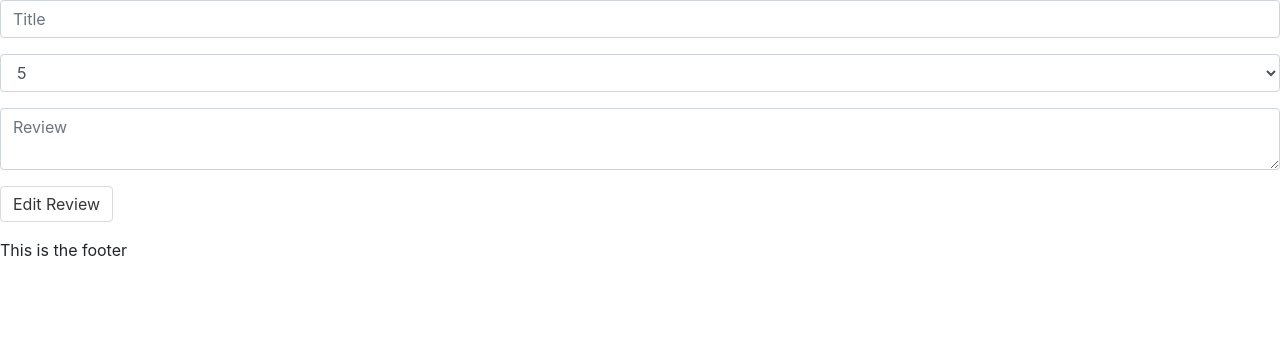
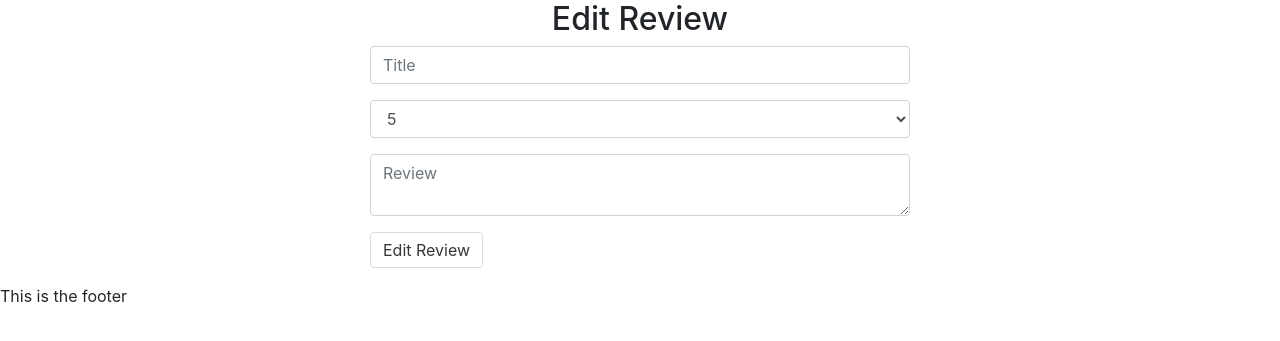
Before and after one commit to awang617/Message, a Flask app: page /edit_review/1 in a window 1280 px wide. Shown: the part 72-413 px from the top of the page. Run offline with Flask 2, Linux system fonts and the light colour scheme; a user stored in the database is signed in; data comes from the database, SQL or seed files in the repository; some libraries are stand-ins or nearby versions.

Commit message:
updated the layout and styling

```diff
--- a/templates/editAddress.html
+++ b/templates/editAddress.html
@@ -28,7 +28,7 @@
         {{form.postal_code(value=user.postal_code)}}
     </div>
 
-    <button class="button" type="submit">Edit Profile</button>
+    <button class="button" type="submit">Edit Address</button>
         <!-- <a type="submit" class="button" id="submit">Submit Review</a> -->
 </form>
 
--- a/templates/editReview.html
+++ b/templates/editReview.html
@@ -3,13 +3,24 @@
 
 {% block content %}
 
+<div class="container">
+    <div class="row justify-content-center">
+        <h2>Edit Review</h2>
+    </div>
+    <div class="row">
+        <div class="col-sm-6 offset-sm-3">
             <form method="POST" action="" class="form form-group">
                 {{ form.hidden_tag() }}
-    {% for field in form %}
+                {% for field in form if field.widget.input_type != 'hidden'%}
                     {{ render_field(field) }}
                 {% endfor %}
                 <button class="button" type="submit">Edit Review</button>
                     <!-- <a type="submit" class="button" id="submit">Submit Review</a> -->
             </form>
+        </div>
+    </div>
+
+
+</div>
 
 {% endblock %}
```
Lines whose indentation alone changed are shown as unchanged.
